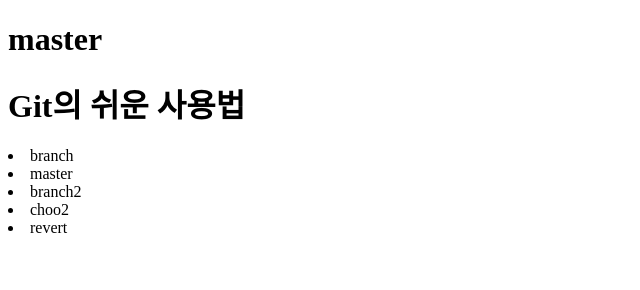
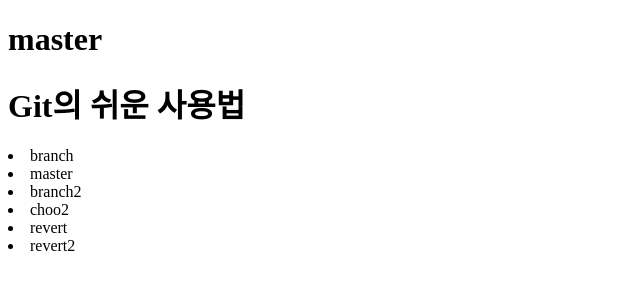
Before and after one commit to kimyongsoo7/git_18, a plain HTML site: page index.html in a window 1280 px wide. Shown: the full height of the page, 0-640 px from the left. Drawn offline with Linux system fonts and the light colour scheme.

Commit message:
li revert2 추가

```diff
--- a/index.html
+++ b/index.html
@@ -12,5 +12,6 @@
         <li>branch2</li>
         <li>choo2</li>
         <li>revert</li>
+        <li>revert2</li>
     </body>
 </html>
```
